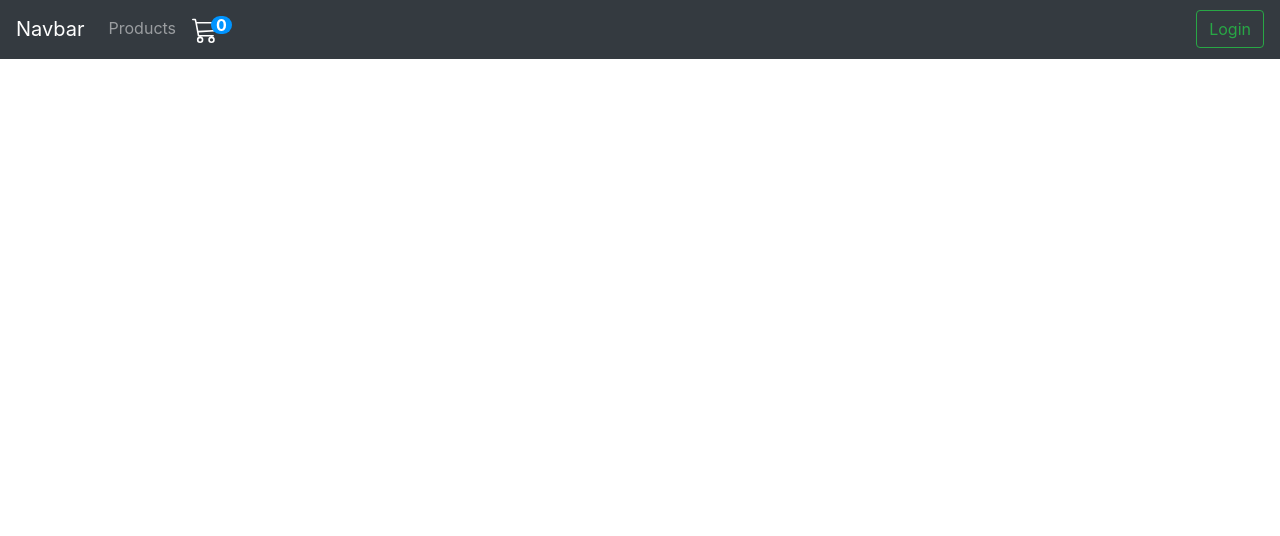
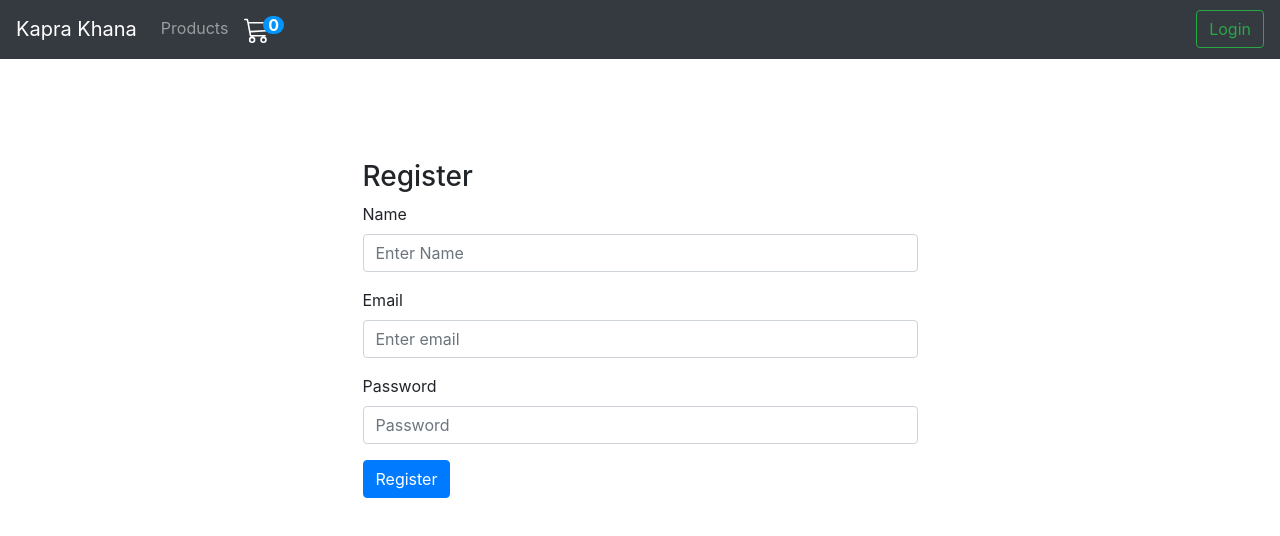
Before and after one commit to EhtashamHaider/MERN-Ecommerce, a React (Create React App) app in the folder frontend/: page /signup in a window 1280 px wide. Shown: the top 536 px of the page. Built offline with nearby package versions, Linux system fonts and the light colour scheme.

Commit message:
Sign up and login page

```diff
--- a/frontend/src/App.js
+++ b/frontend/src/App.js
@@ -6,6 +6,7 @@ import ProductsList from './Components/products/ProductsList';
 import { BrowserRouter, Routes, Route } from 'react-router-dom';
 import SingleProduct from './Components/products/SingleProduct';
 import LoginForm from './Components/LoginForm';
+import SignupFrom from './Components/SignupFrom';
 
 function App() {
   return (
@@ -14,6 +15,7 @@ function App() {
         <Navbar />
         <div className="container">
           <Routes>
+          <Route exact path='/signup' element={<SignupFrom />} />
             <Route exact path='/login' element={<LoginForm />} />
             <Route exact path='/cart' element={<Cart />} />
             <Route exact path='/products/:id' element={<SingleProduct />} />
--- a/frontend/src/App/store.js
+++ b/frontend/src/App/store.js
@@ -1,10 +1,12 @@
 import { configureStore } from "@reduxjs/toolkit";
 import productsReducer from '../Components/products/productsSlice';
 import cartReducer from '../Components/cart/cartSlice';
+import userReducer from '../Components/userData/userSlice';
 
 export const store = configureStore({
   reducer: {
     products: productsReducer,
     cart: cartReducer,
+    user:userReducer,
   }
 })
--- a/frontend/src/Components/LoginForm.js
+++ b/frontend/src/Components/LoginForm.js
@@ -1,5 +1,6 @@
 import React, { useState } from "react";
 import axios from "axios";
+import {Link} from 'react-router-dom';
 // import {useState,}
 
 export default function LoginForm() {
@@ -56,6 +57,9 @@ export default function LoginForm() {
         <button type="submit" className="btn btn-primary" onClick={handleSubmit}>
           Login
         </button>
+        <Link to="/signup" class="btn btn-success mx-3" role="button">Register</Link>
+
+
       </form>
     </div>
   );
--- a/frontend/src/Components/Navbar.js
+++ b/frontend/src/Components/Navbar.js
@@ -9,7 +9,7 @@ export default function Navbar() {
   const totalItems = useSelector(state => state.cart.length);
   return (
     <div><nav className="navbar navbar-expand-lg navbar-dark bg-dark fixed-top">
-      <Link className="navbar-brand" to="/">Navbar</Link>
+      <Link className="navbar-brand" to="/">Kapra Khana</Link>
       <button className="navbar-toggler" type="button" data-toggle="collapse" data-target="#navbarSupportedContent" aria-controls="navbarSupportedContent" aria-expanded="false" aria-label="Toggle navigation">
         <span className="navbar-toggler-icon"></span>
       </button>
--- /dev/null
+++ b/frontend/src/Components/SignupFrom.js
@@ -0,0 +1,89 @@
+import React,{useState} from 'react'
+import axios from 'axios';
+import { useDispatch } from 'react-redux';
+import {setToken} from './userData/userSlice';
+import { useNavigate } from 'react-router-dom';
+
+
+export default function SignupFrom() {
+    const [name,setName]= useState("");
+    const [email,setEmail]= useState("");
+    const [password,setPassword]= useState("");
+
+
+    const dispatch=useDispatch();
+    const Navigate=useNavigate();
+
+
+    const handleEmail=(e)=>{
+        setEmail(e.target.value);
+    }
+    const handlePassword=(e)=>{
+        setPassword(e.target.value);
+    }
+    const handleName=(e)=>{
+        setName(e.target.value);
+    }
+    const handleSubmit=async (e)=>{
+        e.preventDefault();
+        try {
+            const response=await axios.post('http://localhost:5000/api/users',{email:email,password:password,name:name});
+            console.log(response.data);
+            dispatch(setToken(response.data));
+            Navigate('/');
+        } catch (error) {
+
+            console.log(error.response.status);
+
+        }
+    }
+
+
+  return (
+    <div>
+        <form style={{marginTop:'10rem'}} className="w-50 mx-auto">
+        <h3>Register</h3>
+        <div className="form-group">
+          <label for="exampleInputEmail1">Name</label>
+          <input
+            value={name}
+            type="text"
+            className="form-control"
+            id="name"
+            aria-describedby="nameHelp"
+            placeholder="Enter Name"
+            onChange={handleName}
+          />
+
+        </div>
+        <div className="form-group">
+          <label for="exampleInputEmail1">Email</label>
+          <input
+            value={email}
+            type="email"
+            className="form-control"
+            id="exampleInputEmail1"
+            aria-describedby="emailHelp"
+            placeholder="Enter email"
+            onChange={handleEmail}
+          />
+
+        </div>
+        <div className="form-group">
+          <label for="exampleInputPassword1">Password</label>
+          <input
+            type="password"
+            className="form-control"
+            id="exampleInputPassword1"
+            placeholder="Password"
+            value={password}
+            onChange={handlePassword}
+          />
+        </div>
+        <button type="submit" className="btn btn-primary" onClick={handleSubmit}>
+          Register
+        </button>
+      </form>
+    </div>
+  )
+}
--- /dev/null
+++ b/frontend/src/Components/userData/userSlice.js
@@ -0,0 +1,23 @@
+import { createSlice } from "@reduxjs/toolkit";
+
+export const userSlice=createSlice({
+    name:'user',
+    initialState:{
+        isLoggedIn:false,
+        token:"",
+    },
+    reducers:{
+        setToken:(state,{payload})=>{
+            state.token=payload;
+            state.isLoggedIn=true;
+        },
+        removeToken:(state)=>{
+            state.token="";
+            state.isLoggedIn=false;
+        }
+
+    }
+})
+
+export const {setToken,removeToke}=userSlice.actions;
+export default userSlice.reducer;
```
Also changed, not shown: 1 other file (tests, documents, lock files or other folders).
